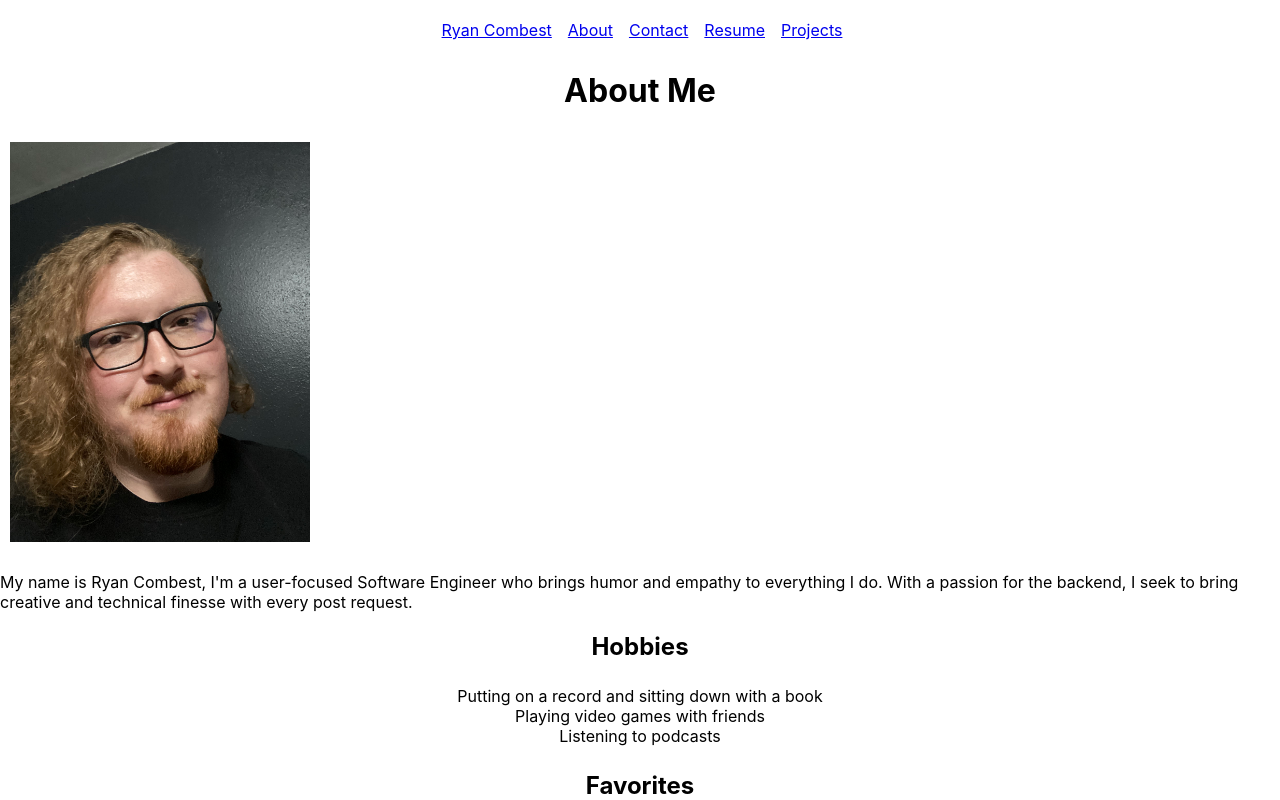
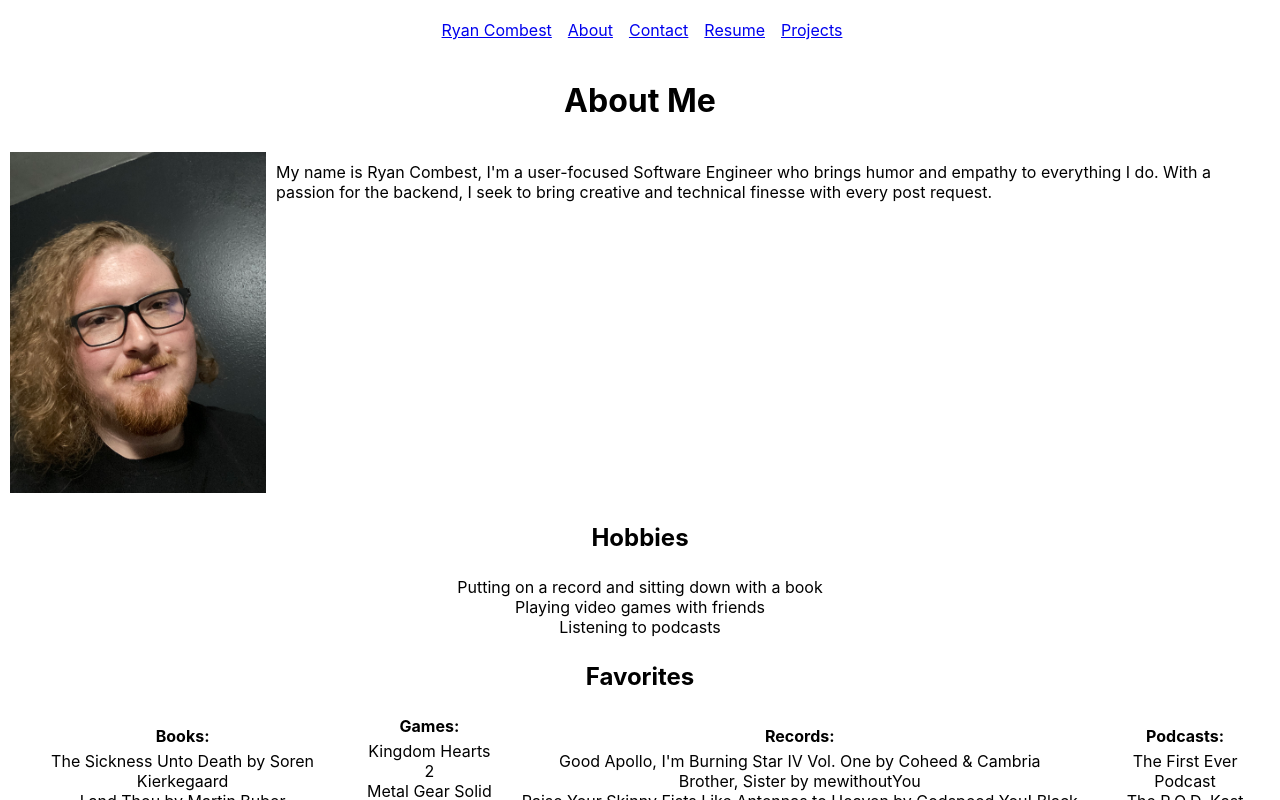
Before and after one commit to Rcombest/react-portfolio, a React (Create React App) app: page /about in a window 1280 px wide. Shown: the top 800 px of the page. Built offline with nearby package versions, Linux system fonts and the light colour scheme.

Commit message:
completes initial styling of about me page

```diff
--- a/src/pages/About.jsx
+++ b/src/pages/About.jsx
@@ -2,10 +2,14 @@ import styles from "./About.module.css"
 
 function About() {
   return (
-    <div className={styles.about}>
-      <h1>About Me</h1>
-      <img src="/AboutPic.jpeg" alt="Ryan Combest" className={styles.abtimg} />
-      <p>My name is Ryan Combest, I'm a user-focused Software Engineer who brings humor and empathy to everything I do. With a passion for the backend, I seek to bring creative and technical finesse with every post request.</p>
+    <div>
+      <div className={styles.about}>
+        <h1>About Me</h1>
+        <img src="/AboutPic.jpeg" alt="Ryan Combest" className={styles.abtimg} />
+          <div className={styles.offset}>
+            <p>My name is Ryan Combest, I'm a user-focused Software Engineer who brings humor and empathy to everything I do. With a passion for the backend, I seek to bring creative and technical finesse with every post request.</p>
+          </div>
+      </div>
       <div>
         <h2>Hobbies</h2>
         <ul className={styles.hobbies}>
--- a/src/pages/About.module.css
+++ b/src/pages/About.module.css
@@ -1,19 +1,36 @@
-/* .about {
+.about {
   display: grid;
   grid-template-columns: 20% 80%;
   grid-template-rows: auto 1fr auto;
-} */
+  grid-template-areas:
+  "h1 h1 h1"
+  "abtimg p p"
+  "abtimg p p";
+}
+
+h1 {
+  grid-area: h1;
+}
 
 .abtimg {
-  width: 300px;
+  width: 100%;
+  margin: 10px;
+  grid-area: abtimg;
+}
+
+.offset{
+  display: block;
   margin: 10px;
 }
 
 p {
   display: flex;
-  align-items: center;
+  align-items: center ;
   justify-content: center;
   flex-direction: row;
+  text-align: left;
+  margin: 10px;
+  grid-area: p;
 }
 
 .hobbies {
```
